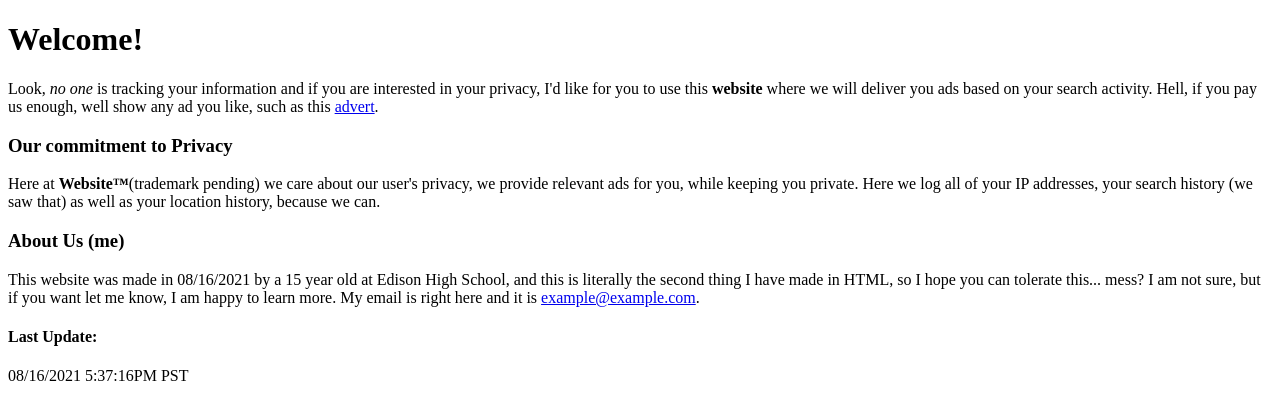
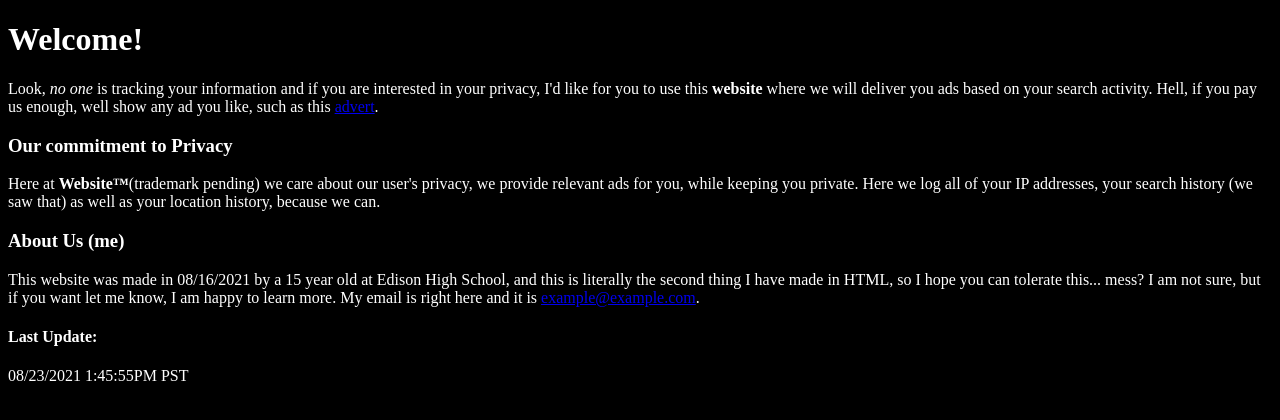
Before and after one commit to TechManPrieto/My-Baby, a plain HTML site: page index.html in a window 1280 px wide. Drawn offline with Linux system fonts and the light colour scheme.

Commit message:
DARK MODE!!!!

```diff
--- a/index.html
+++ b/index.html
@@ -6,14 +6,14 @@
     <title>repl.it</title>
     <link href="style.css" rel="stylesheet" type="text/css" />
   </head>
-  <body>
-    <h1>Welcome!</h1>
-    <p>Look, <em>no one</em> is tracking your information and if you are interested in your privacy, I'd like for you to use this <strong>website</strong> where we will deliver you ads based on your search activity. Hell, if you pay us enough, well show any ad you like, such as this <a href="https://www.youtube.com/watch?v=NeK5ZjtpO-M">advert</a>.</p>
-    <h3>Our commitment to Privacy</h3>
-    <p>Here at <strong>Website™</strong>(trademark pending) we care about our user's privacy, we provide relevant ads for you, while keeping you private. Here we log all of your IP addresses, your search history (we saw that) as well as your location history, because we can.</p>
-    <h3>About Us (me)</h3>
-    <p>This website was made in 08/16/2021 by a 15 year old at Edison High School, and this is literally the second thing I have made in HTML, so I hope you can tolerate this... mess? I am not sure, but if you want let me know, I am happy to learn more. My email is right here and it is <a href="https://www.youtube.com/watch?v=dQw4w9WgXcQ">example@example.com</a>.</p>
-    <h4>Last Update:</h4><p> 08/16/2021 5:37:16PM PST</p>
-</p>
+  <body style="background-color:black;">
+    <h1 style="color:white">Welcome!</h1>
+    <p style="color:white">Look, <em>no one</em> is tracking your information and if you are interested in your privacy, I'd like for you to use this <strong>website</strong> where we will deliver you ads based on your search activity. Hell, if you pay us enough, well show any ad you like, such as this <a href="https://www.youtube.com/watch?v=NeK5ZjtpO-M">advert</a>.</p>
+    <h3 style="color:white">Our commitment to Privacy</h3>
+    <p style="color:white">Here at <strong>Website™</strong>(trademark pending) we care about our user's privacy, we provide relevant ads for you, while keeping you private. Here we log all of your IP addresses, your search history (we saw that) as well as your location history, because we can.</p>
+    <h3 style="color:white">About Us (me)</h3>
+    <p style="color:white">This website was made in 08/16/2021 by a 15 year old at Edison High School, and this is literally the second thing I have made in HTML, so I hope you can tolerate this... mess? I am not sure, but if you want let me know, I am happy to learn more. My email is right here and it is <a href="https://www.youtube.com/watch?v=dQw4w9WgXcQ">example@example.com</a>.</p>
+    <h4 style="color:white">Last Update:</h4>
+    <p style="color:white"> 08/23/2021 1:45:55PM PST</p>
   </body>
 </html>
```
